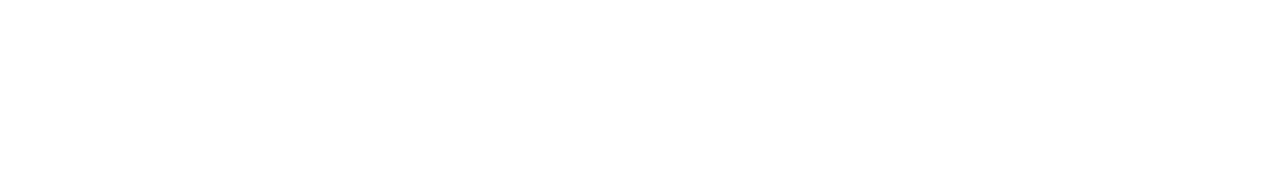
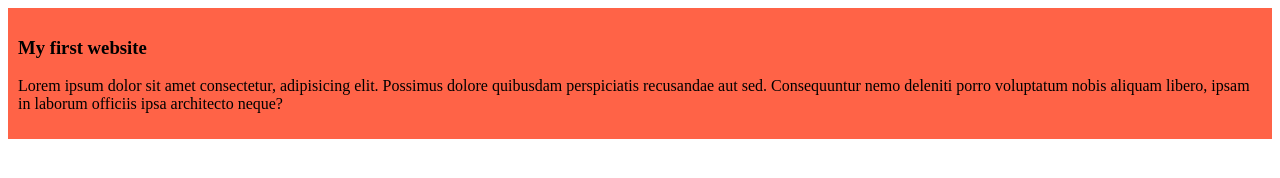
Before and after one commit to Tahazzed/my-simple-website, a plain HTML site: page index.html in a window 1280 px wide. Drawn offline with Linux system fonts and the light colour scheme.

Commit message:
added the first blog

```diff
--- a/index.html
+++ b/index.html
@@ -4,8 +4,12 @@
         <meta charset="UTF-8">
         <meta name="viewport" content="width=device-width, initial-scale=1.0">
         <title>My Simple Website</title>
+        <link rel="stylesheet" href="style/blog.css">
     </head>
     <body>
-
+        <div>
+            <h3>My first website</h3>
+            <p>Lorem ipsum dolor sit amet consectetur, adipisicing elit. Possimus dolore quibusdam perspiciatis recusandae aut sed. Consequuntur nemo deleniti porro voluptatum nobis aliquam libero, ipsam in laborum officiis ipsa architecto neque?</p>
+        </div>
     </body>
     </html>
--- /dev/null
+++ b/style/blog.css
@@ -0,0 +1,4 @@
+div{
+    background-color: tomato;
+    padding: 10px;
+}
```
